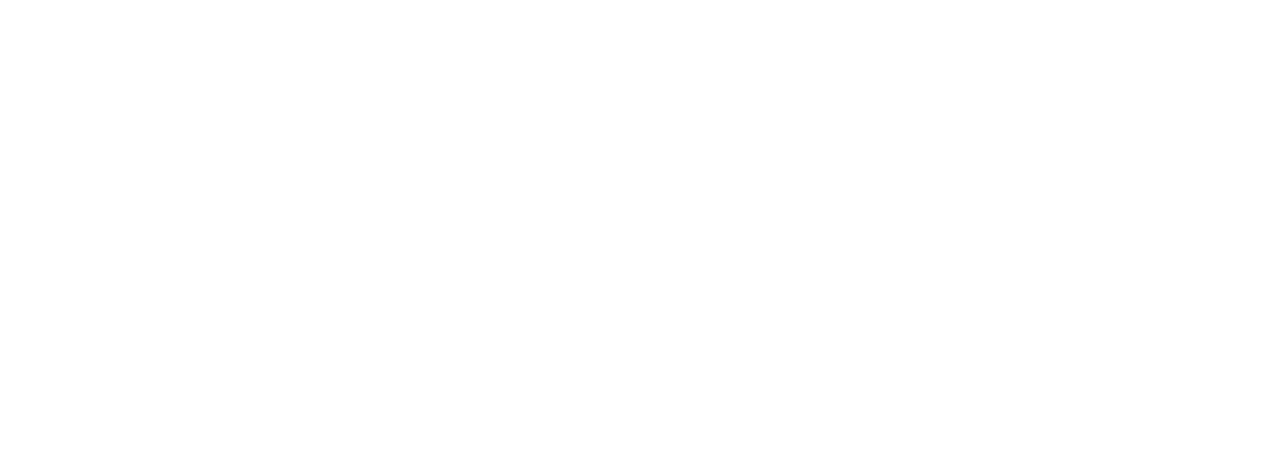
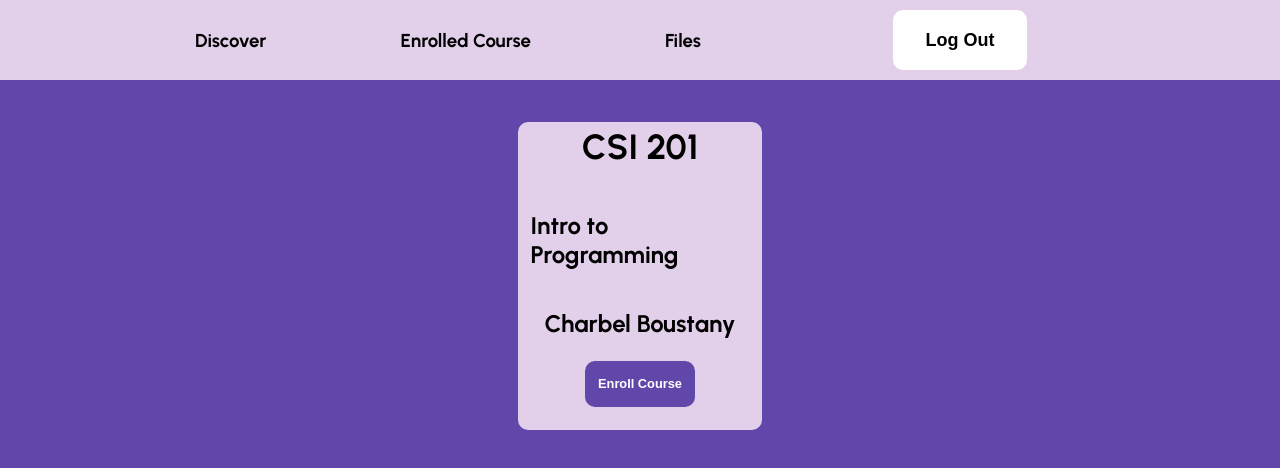
Before and after one commit to saerelmasri/e-learning, a React (Create React App) app in the folder my-app/: page /dashboard in a window 1280 px wide. Before the commit this address had no page. Shown: the top 468 px of the page. Built offline with nearby package versions, Linux system fonts and the light colour scheme.

Commit message:
Added NavBar, Dashboard page and Course Component

```diff
--- a/my-app/src/App.js
+++ b/my-app/src/App.js
@@ -1,3 +1,4 @@
+import Dashboard from './Pages/Course_Dashboard/Dashboard';
 import Login from './Pages/login/Login';
 import Register from './Pages/registration/register';
 import { Routes, Route } from 'react-router-dom';
@@ -7,6 +8,7 @@
     <Routes>
       <Route path='/registration' element={<Register/>}/>
       <Route path='/login' element={<Login/>}/>
+      <Route path='/dashboard' element={<Dashboard/>}/>
     </Routes>
 
   );
--- /dev/null
+++ b/my-app/src/Component/Course.jsx
@@ -0,0 +1,15 @@
+const Course = ({course_code, course_title, course_instructor, action}) => {
+    return(
+        <div className='course-component'>
+            <div className='course-component-text-box'>
+                <h1>{course_code}</h1>
+                <h2>{course_title}</h2>
+                <h2>{course_instructor}</h2>
+            </div>
+            <div className='course-component-btn-box'>
+                <button className='enroll-btn' onClick={action}>Enroll Course</button>
+            </div>
+        </div>
+    );
+}
+export default Course
--- /dev/null
+++ b/my-app/src/Component/NavBar.jsx
@@ -0,0 +1,16 @@
+import Button from '../Component/Button';
+const NavBar = () => {
+    return(
+        <nav>
+                <div className='nav-links-container'>
+                    <h3>Discover</h3>
+                    <h3>Enrolled Course</h3>
+                    <h3>Files</h3>
+                </div>
+                <div className='nav-btn-continer'>
+                    <Button title={'Log Out'}/>
+                </div>
+            </nav>
+    );
+}
+export default NavBar
--- /dev/null
+++ b/my-app/src/Pages/Course_Dashboard/Dashboard.jsx
@@ -0,0 +1,20 @@
+
+import NavBar from '../../Component/NavBar';
+import Course from '../../Component/Course';
+import './dashboard.css'
+const Dashboard = () => {
+    const hello = () => {
+        console.log('Hello');
+    }
+    return(
+       <div className='dashboard-bg'>
+            <NavBar/>
+            <div className='course-box-container'>
+                <div className='course-flexbox-container'>
+                    <Course course_code={'CSI 201'} course_title={'Intro to Programming'} course_instructor={'Charbel Boustany'} action={hello}/>
+                </div>
+            </div>
+       </div>
+    );
+}
+export default Dashboard
--- /dev/null
+++ b/my-app/src/Pages/Course_Dashboard/dashboard.css
@@ -0,0 +1,17 @@
+
+.course-box-container{
+    width: 100%;
+    height: 90%;
+    display: flex;
+    justify-content: center;
+    align-items: center;
+}
+.course-flexbox-container{
+    width: 95%;
+    height: 95%;
+    overflow: hidden;
+    display:  flex;
+    justify-content: center;
+    gap: 50px;
+    flex-wrap: wrap;
+}
--- a/my-app/src/Pages/login/Login.jsx
+++ b/my-app/src/Pages/login/Login.jsx
@@ -25,7 +25,7 @@
                             <br/>
                             <Input inputType={"password"}/>
                         </form>
-                        <h2 onClick={registerNavigate}>You don't have an account?</h2>
+                        <h2 className='link' onClick={registerNavigate}>You don't have an account?</h2>
                         <div className='btn-container'>
                             <Button title={'Log In'}/>
                         </div>
--- a/my-app/src/Pages/registration/register.jsx
+++ b/my-app/src/Pages/registration/register.jsx
@@ -44,7 +44,7 @@
                             <br/>
                             <Input inputType={"password"}/>
                         </form>
-                        <h2 onClick={loginNavigate}>You already have an account?</h2>
+                        <h2 className='link' onClick={loginNavigate}>You already have an account?</h2>
                         <div className='btn-container'>
                             <Button title={'Register'}/>
                         </div>
--- a/my-app/src/index.css
+++ b/my-app/src/index.css
@@ -21,6 +21,11 @@
   justify-content: center;
   align-items: center;
 }
+.dashboard-bg{
+  width: 100%;
+  height: 100vh;
+  background-color: var(--RoyalPurple);
+}
 label{
   font-size: 20px;
   font-weight: 500;
@@ -34,8 +39,8 @@
 }
 
 .btn-action{
-  width: 30%;
-  height: 70px;
+  width: 35%;
+  height: 60px;
   border: none;
   border-radius: 10px;
   cursor: pointer;
@@ -43,7 +48,7 @@
   color: var(--Black);
   font-style: normal;
   font-weight: 600;
-  font-size: 20px;
+  font-size: 18px;
   line-height: 36px;
 }
 
@@ -81,7 +86,7 @@
   font-size: 35px;
   font-weight: 800;
 }
-h2{
+.link{
   font-size: 20px;
   color: var(--Black);
   font-weight: 500;
@@ -95,6 +100,69 @@
   align-items: center;
   justify-content: center;
 }
+nav{
+  width: 100%;
+  height: 10%;
+  background-color: var(--BlueChalk);
+  display: flex;
+  align-items: center;
+  justify-content: center;
+}
+.nav-links-container{
+  width: 50%;
+  display: flex;
+  justify-content: space-around;
+}
+.nav-links-container h3{
+  cursor: pointer;
+}
+.nav-btn-continer{
+  width: 30%;
+  height: 100%;
+  display: flex;
+  align-items: center;
+  justify-content: center;
+}
+
+.course-component{
+  background-color: var(--BlueChalk);
+  width: 20%;
+  height: 45%;
+  display: flex;
+  flex-direction: column;
+  align-items: center;
+  border-radius: 10px;
+  margin-top: 2%;
+}
+.course-component-text-box{
+  width: 90%;
+  height: 70%;
+  display: flex;
+  flex-direction: column;
+  justify-content: center;
+  align-items: center;
+}
+.course-component-btn-box{
+  width: 90%;
+  height: 30%;
+  display: flex;
+  justify-content: center;
+  align-items: center;
+}
+.enroll-btn{
+  width: 50%;
+  height: 50%;
+  border: none;
+  border-radius: 10px;
+  cursor: pointer;
+  font-size:1vw;
+  font-weight: 600;
+  background-color: var(--RoyalPurple);
+  color: var(--White);
+}
+.enroll-btn:hover{
+  background-color: var(--Amethyst);
+}
 
 code {
   font-family: source-code-pro, Menlo, Monaco, Consolas, 'Courier New',
```
